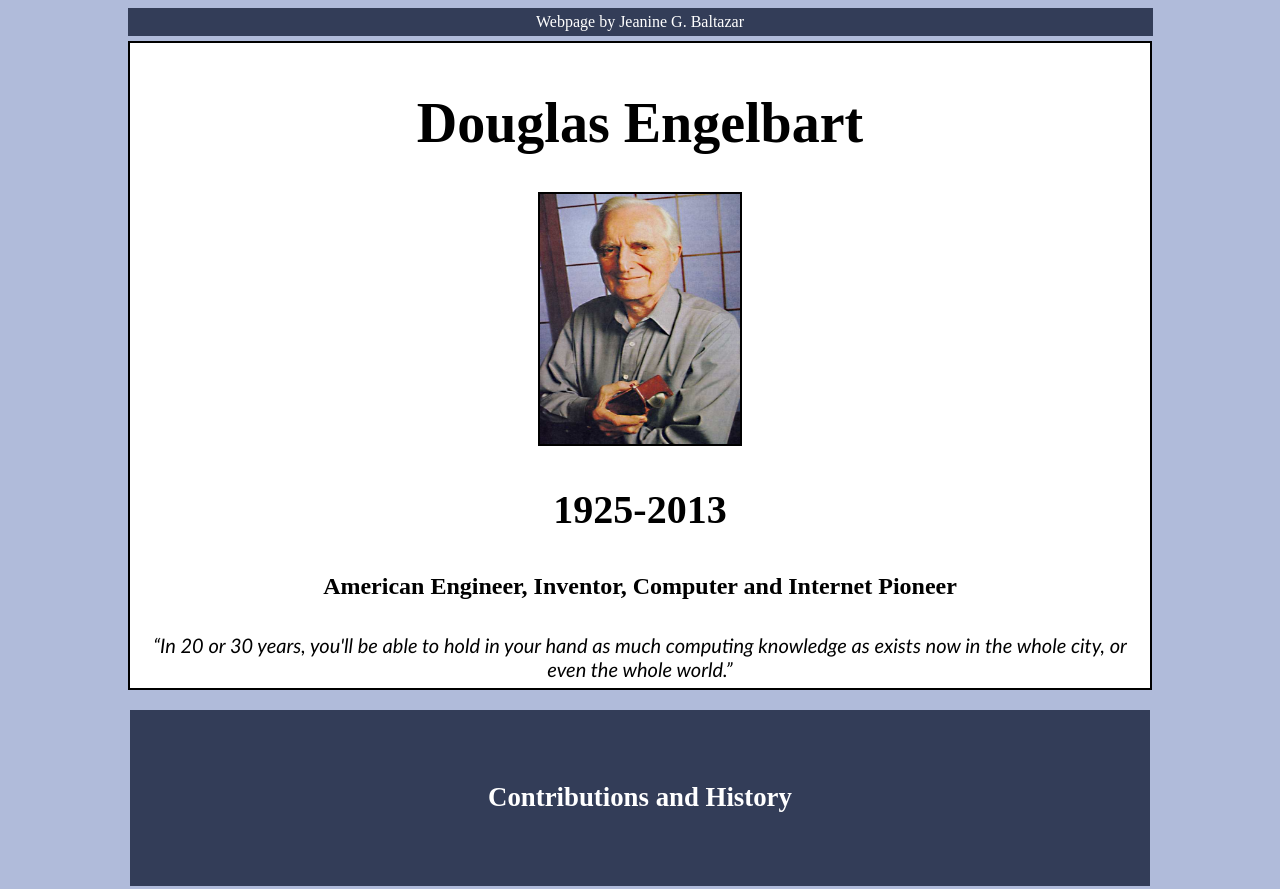
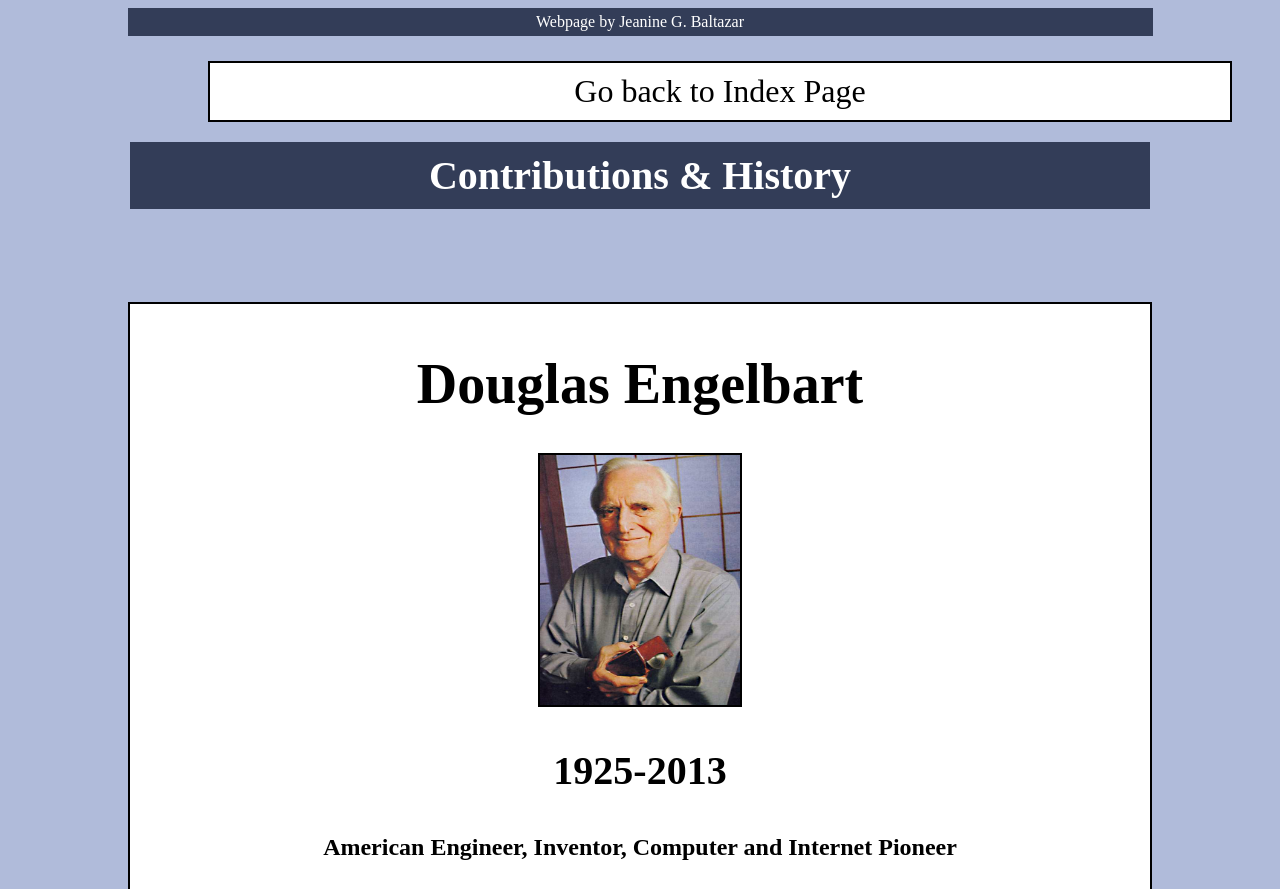
Before and after one commit to jeanine-baltazar/ICS2O-Assignment2B-HTML, a plain HTML site: page history.html in a window 1280 px wide. Shown: the top 889 px of the page. Drawn offline with Linux system fonts and the light colour scheme.

Commit message:
fixed history.html and history.css

```diff
--- a/history.css
+++ b/history.css
@@ -72,3 +72,34 @@ img {
   margin-right:auto;
   width:1015px;
 }
+a:link, a:visited {
+  text-decoration: none;
+  display: inline-block;
+  color:black;
+}
+a:hover, a:active {
+  background-color: grey;
+}
+a {
+  background-color: white;
+  margin-left: 200px;
+  margin-right: auto;
+  margin-top:20px;
+  padding: 10px;
+  border:2px solid black;
+  width:1000px;
+  font-size:200%;
+  text-align:center;
+}
+h6 {
+  background-color: rgb(51, 61, 88);
+  color: white;
+  margin-left: auto;
+  margin-right: auto;
+  margin-top:20px;
+  padding: 10px;
+  text-align: center;
+  width:1000px;
+  font-size:250%;
+  color:white;
+}
--- a/history.html
+++ b/history.html
@@ -12,17 +12,14 @@
     </head>
     <body>
       <div class="top">Webpage by Jeanine G. Baltazar</div>
+      <a href="//jeanine-baltazar.github.io/ICS2O-Assignment2B-HTML/index.html">Go back to Index Page</a>
+      <h6>Contributions & History</h6>
       <div class="center">
         <h1> Douglas Engelbart</h1>
         <img src="./pictures/doug.jpg">
         <h3>1925-2013</p>
         <h4>American Engineer, Inventor, Computer and Internet Pioneer</p>
         <h5><q>In 20 or 30 years, you'll be able to hold in your hand as much computing knowledge as exists now in the whole city, or even the whole world.</q></q>
-      </div>
-      <div class="indexpage">
-      </div>
-      <div class="heading">
-        <h6>Contributions and History</h6>
       </div>
       <div class="paragraph">
         <h2>1925</h2>
```
